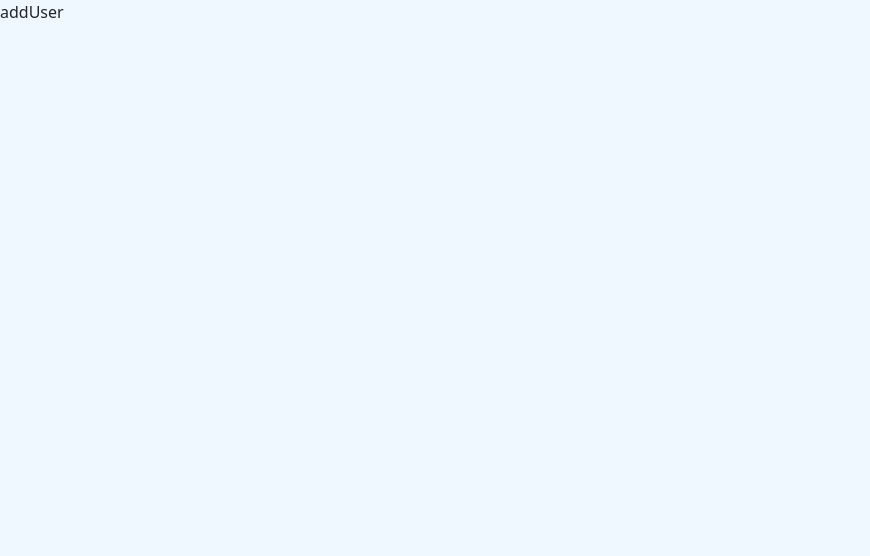
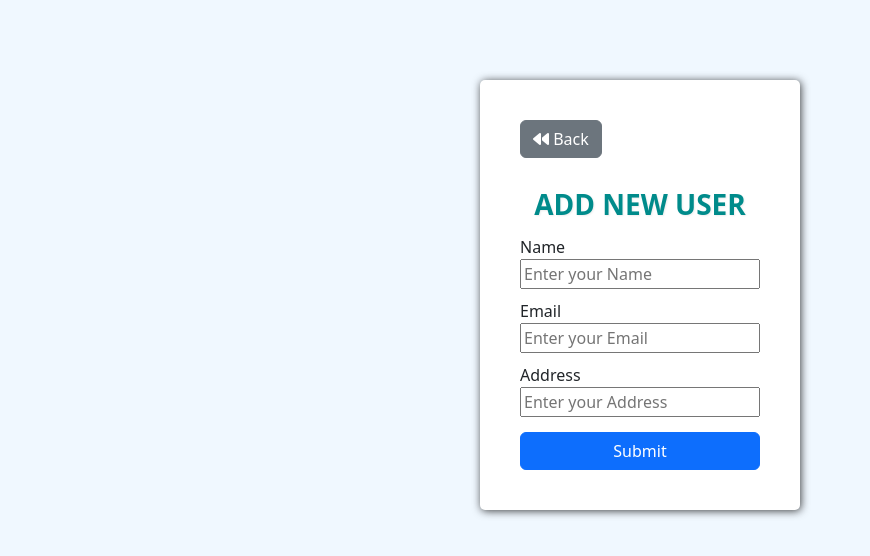
Before and after one commit to KetanPatil-dev/CRUD_MERN-STACK, a React (Create React App) app in the folder client/: page /add in a window 1280 px wide. Shown: the top 556 px of the page, without its empty margins (0-870 px from the left). Built offline with nearby package versions, Linux system fonts and the light colour scheme.

Commit message:
Styled Add user form and used react-router-dom for dynamic routing

```diff
--- /dev/null
+++ b/client/src/addUser/AddUser.css
@@ -0,0 +1,36 @@
+.addUser{
+    width: 25%;
+    margin: 80px auto;
+    background-color:white;
+    padding: 40px;
+    border-radius: 5px;
+    box-shadow: 1px 1px 8px rgba(0,0,0,0.75);
+}
+
+.addUserForm .inputGroup{
+    width: 100%;
+    display: flex;
+    flex-direction: column;
+
+}
+
+
+.addUserForm .inputGroup label{
+    margin-top: 5px;
+}
+
+.addUserForm .inputGroup input{
+    margin-bottom: 5px;
+}
+
+.addUser h3{
+    margin-top: 30px;
+    font-weight: bold;
+    text-align: center;
+    color: darkcyan;
+    text-transform: uppercase;
+    text-shadow: 1px 1px 2px rgba(0,0,0,0.07);
+}
+.addUserForm .inputGroup button{
+    margin-top: 10px;
+}
--- a/client/src/addUser/AddUser.jsx
+++ b/client/src/addUser/AddUser.jsx
@@ -1,9 +1,50 @@
-import React from 'react'
+import React from "react";
+import "./AddUser.css";
+import { Link } from "react-router-dom";
 
 const AddUser = () => {
   return (
-    <div>addUser</div>
-  )
-}
+    <div className="addUser">
+      <Link to="/" type="button" class="btn btn-secondary">
+        <i class="fa-solid fa-backward"></i> Back
+      </Link>
+      <h3>Add new User</h3>
+      <form className="addUserForm ">
+        <div className="inputGroup">
+          <label htmlFor="name">Name</label>
+          <input
+            type="text"
+            id="name"
+            name="name "
+            autoComplete="off"
+            placeholder="Enter your Name"
+          />
+          <label htmlFor="email">Email</label>
+          <input
+            type="email"
+            id="email"
+            name="email "
+            autoComplete="off"
+            placeholder="Enter your Email"
+          />
 
-export default AddUser
+          <label htmlFor="address">Address</label>
+          <input
+            type="address"
+            id="address"
+            name="address"
+            autoComplete="off"
+            placeholder="Enter your Address"
+          />
+        </div>
+        <div className="inputGroup">
+          <button type="button" class="btn btn-primary">
+            Submit
+          </button>
+        </div>
+      </form>
+    </div>
+  );
+};
+
+export default AddUser;
```
